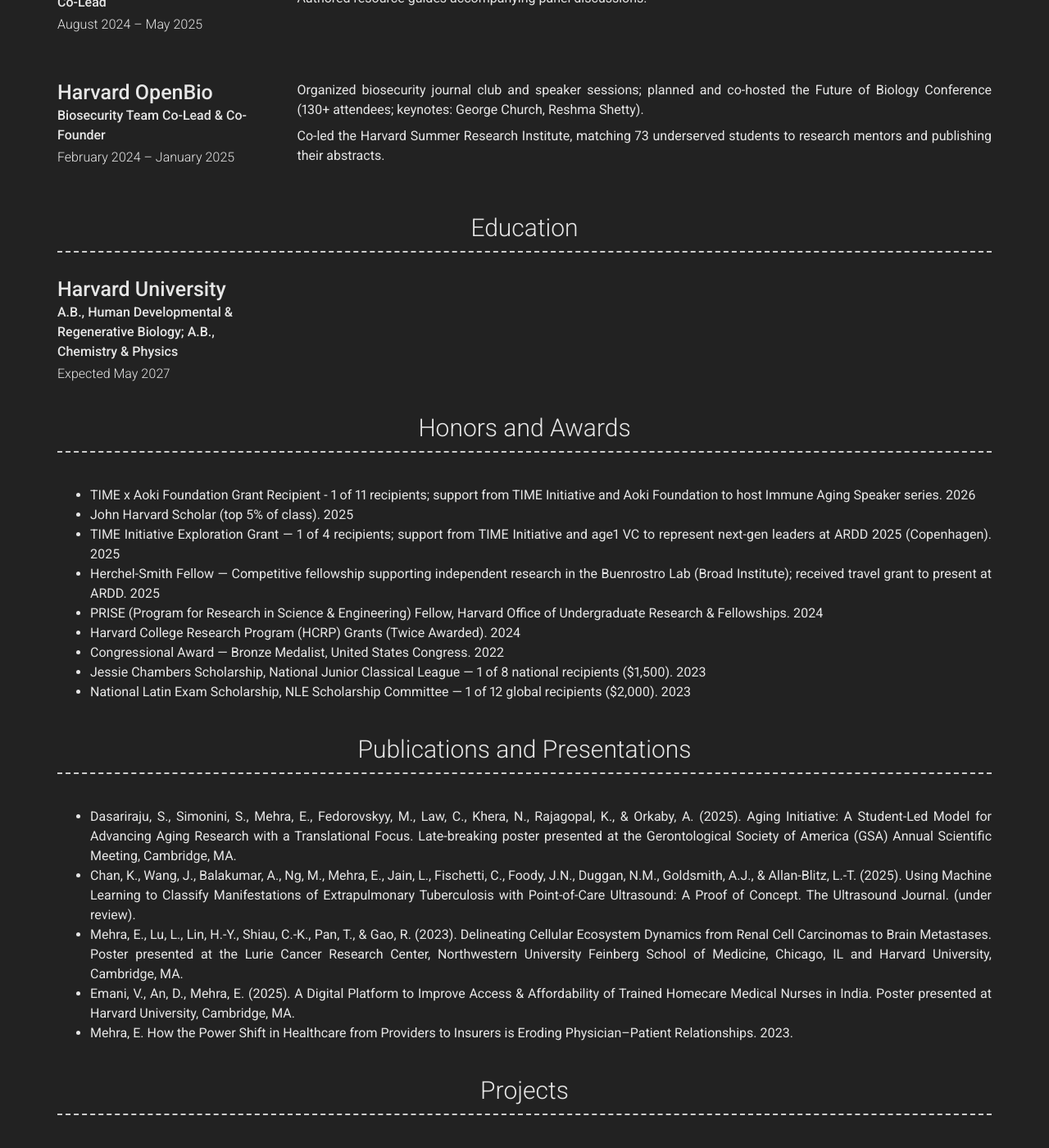
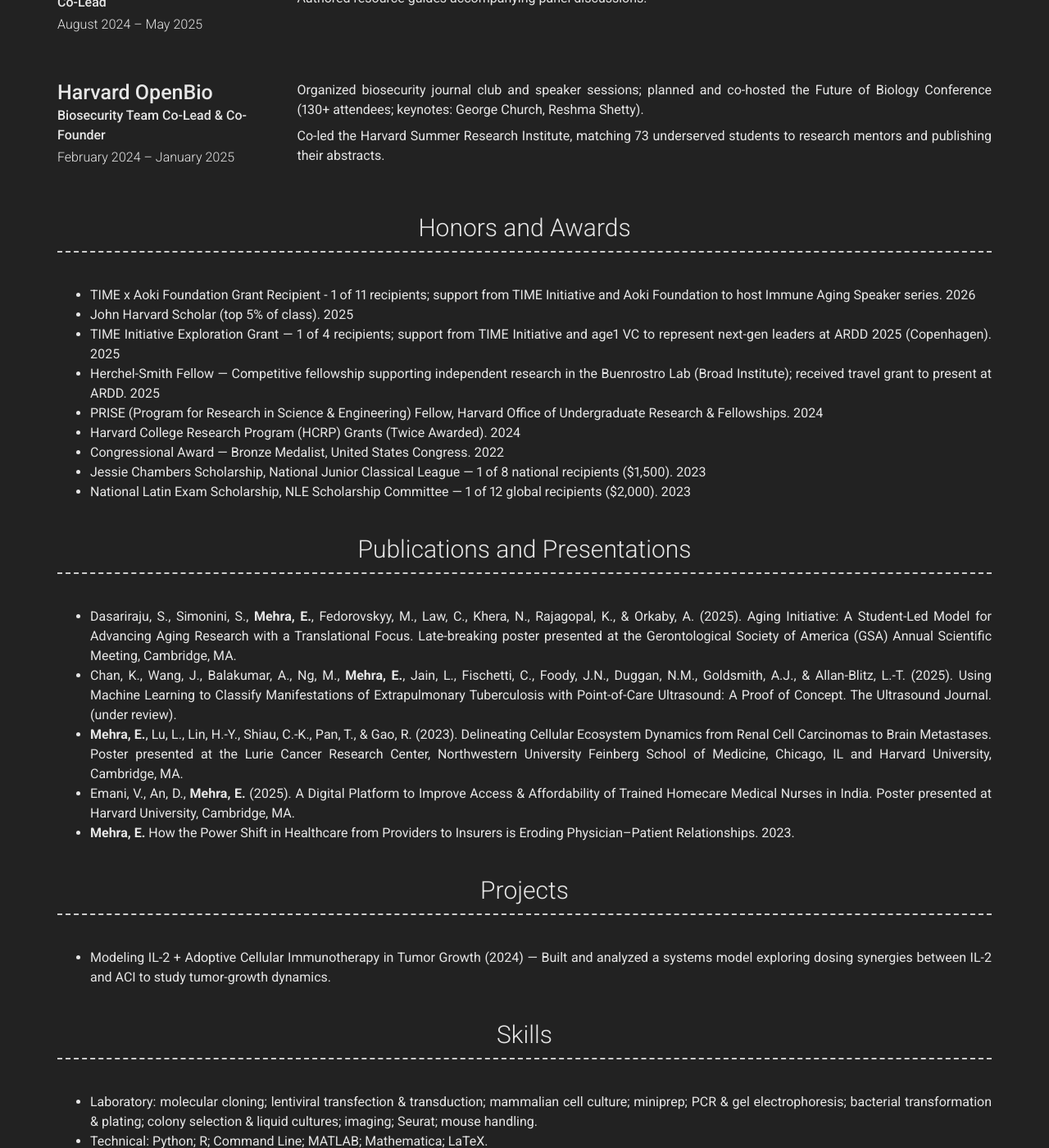
Before and after one commit to emehra1/emehra1.github.io, a Jekyll site: the page built from index.md, in a window 1280 px wide and 1400 px high, scrolled down 2331 px. Shown: the whole window at 82% size. Built offline with Jekyll 4.4.1, drawn with Linux system fonts in a browser that asks for light colours; nearby versions of some CDN libraries; our own code applies the rules of GitHub Pages for plain Markdown files.

Commit message:
concision

```diff
--- a/_config.yml
+++ b/_config.yml
@@ -145,14 +145,6 @@ content:
 
           Co-led the Harvard Summer Research Institute, matching 73 underserved students to research mentors and publishing their abstracts.
 
-  - title: Education
-    layout: list
-    content:
-      - layout: center
-        title: Harvard University
-        sub_title: A.B., Human Developmental & Regenerative Biology; A.B., Chemistry & Physics
-        caption: Expected May 2027
-
   - title: Honors and Awards
     layout: text
     content: |
@@ -169,11 +161,11 @@ content:
   - title: Publications and Presentations
     layout: text
     content: |
-      - Dasariraju, S., Simonini, S., Mehra, E., Fedorovskyy, M., Law, C., Khera, N., Rajagopal, K., & Orkaby, A. (2025). Aging Initiative: A Student-Led Model for Advancing Aging Research with a Translational Focus. Late-breaking poster presented at the Gerontological Society of America (GSA) Annual Scientific Meeting, Cambridge, MA.
-      - Chan, K., Wang, J., Balakumar, A., Ng, M., Mehra, E., Jain, L., Fischetti, C., Foody, J.N., Duggan, N.M., Goldsmith, A.J., & Allan-Blitz, L.-T. (2025). Using Machine Learning to Classify Manifestations of Extrapulmonary Tuberculosis with Point-of-Care Ultrasound: A Proof of Concept. The Ultrasound Journal. (under review).
-      - Mehra, E., Lu, L., Lin, H.-Y., Shiau, C.-K., Pan, T., & Gao, R. (2023). Delineating Cellular Ecosystem Dynamics from Renal Cell Carcinomas to Brain Metastases. Poster presented at the Lurie Cancer Research Center, Northwestern University Feinberg School of Medicine, Chicago, IL and Harvard University, Cambridge, MA.
-      - Emani, V., An, D., Mehra, E. (2025). A Digital Platform to Improve Access & Affordability of Trained Homecare Medical Nurses in India. Poster presented at Harvard University, Cambridge, MA.
-      - Mehra, E. How the Power Shift in Healthcare from Providers to Insurers is Eroding Physician–Patient Relationships. 2023.
+      - Dasariraju, S., Simonini, S., **Mehra, E.**, Fedorovskyy, M., Law, C., Khera, N., Rajagopal, K., & Orkaby, A. (2025). Aging Initiative: A Student-Led Model for Advancing Aging Research with a Translational Focus. Late-breaking poster presented at the Gerontological Society of America (GSA) Annual Scientific Meeting, Cambridge, MA.
+      - Chan, K., Wang, J., Balakumar, A., Ng, M., **Mehra, E.**, Jain, L., Fischetti, C., Foody, J.N., Duggan, N.M., Goldsmith, A.J., & Allan-Blitz, L.-T. (2025). Using Machine Learning to Classify Manifestations of Extrapulmonary Tuberculosis with Point-of-Care Ultrasound: A Proof of Concept. The Ultrasound Journal. (under review).
+      - **Mehra, E.**, Lu, L., Lin, H.-Y., Shiau, C.-K., Pan, T., & Gao, R. (2023). Delineating Cellular Ecosystem Dynamics from Renal Cell Carcinomas to Brain Metastases. Poster presented at the Lurie Cancer Research Center, Northwestern University Feinberg School of Medicine, Chicago, IL and Harvard University, Cambridge, MA.
+      - Emani, V., An, D., **Mehra, E.** (2025). A Digital Platform to Improve Access & Affordability of Trained Homecare Medical Nurses in India. Poster presented at Harvard University, Cambridge, MA.
+      - **Mehra, E.** How the Power Shift in Healthcare from Providers to Insurers is Eroding Physician–Patient Relationships. 2023.
 
   - title: Projects
     layout: text
```
